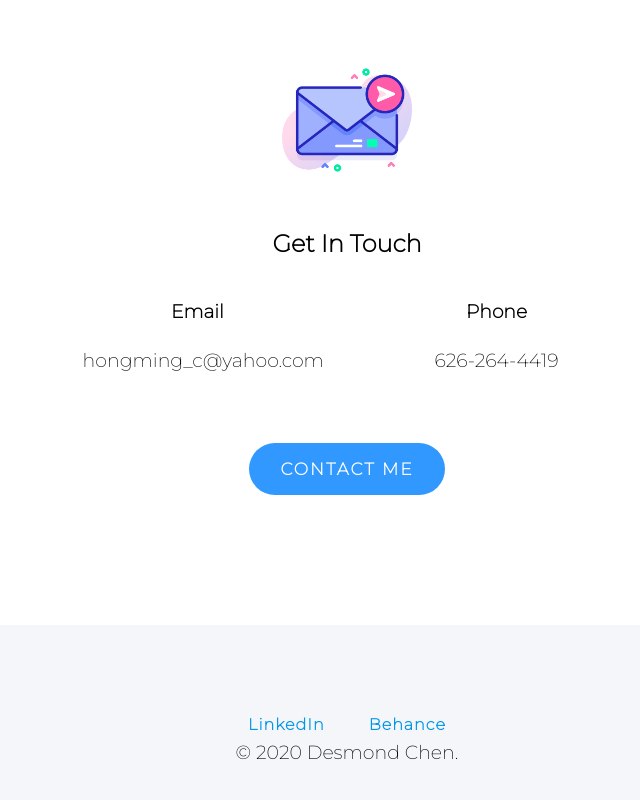
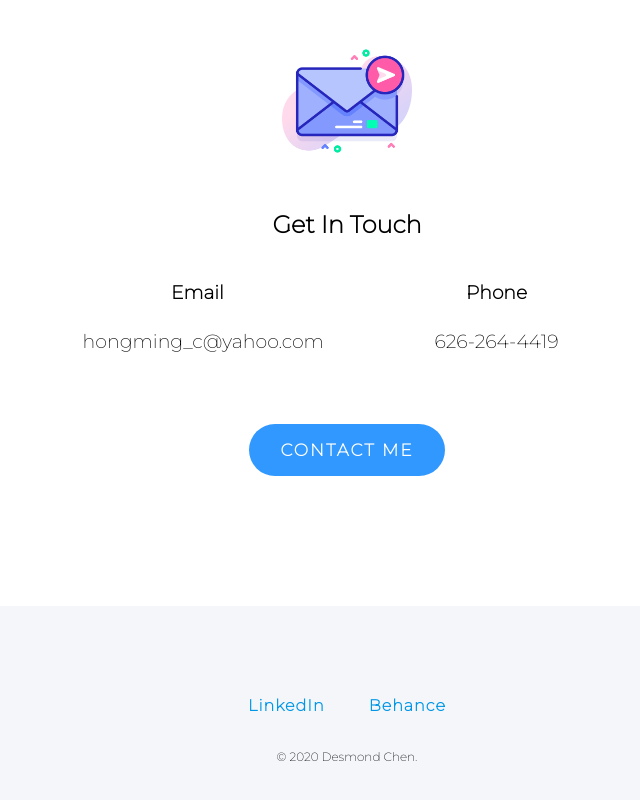
Before and after one commit to bluewister/My-Site, a plain HTML site: page index.html in a window 1280 px wide. Shown: the part 2020-2820 px from the top of the page, without its empty margins (293-933 px from the left). Drawn offline with Linux system fonts and the light colour scheme.

Commit message:
Update index.html

```diff
--- a/index.html
+++ b/index.html
@@ -26,7 +26,6 @@
       <img class="skills-icon" src="images/skills.png" alt="skills_icon">
       <h2>My Skills</h2>
       <div class="skill-row">
-        <img class="" src="" alt="">
         <table class="skills-table">
           <tr>
             <td>Adobe Photoshop</td>
@@ -68,8 +67,8 @@
     <a class="footer-link" href="https://www.linkedin.com/in/desmond23">LinkedIn</a>
     <a class="footer-link" href="https://www.behance.net/desmondchen">Behance</a>
 
-  <div class="signature">
-    <p>© 2020 Desmond Chen.</p>
+  <div class="copyright">
+    <p class="copyright-p">© 2020 Desmond Chen.</p>
   </div>
 
   </div>
```
